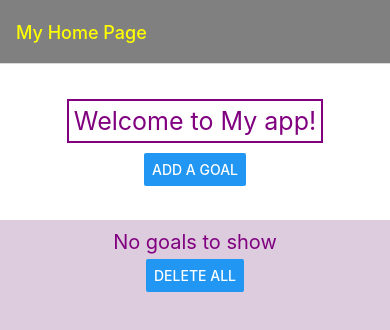
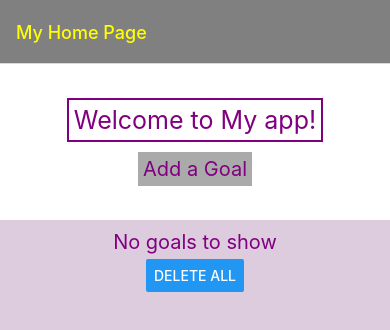
Before and after one commit to ShinLiX/fall2024_5520, a React Native app in the folder my_project/: screen /Home in a window 390 px wide. Shown: the top 330 px of the page. Built offline with nearby package versions, Linux system fonts and the light colour scheme.

Commit message:
Added icon for warning and delete button

```diff
--- a/my_project/App.js
+++ b/my_project/App.js
@@ -4,6 +4,9 @@ import Home from "./Components/Home";
 import GoalDetails from "./Components/GoalDetails";
 import React from "react";
 import { Button } from "react-native";
+import PressableButton from "./Components/PressableButton";
+import AntDesign from '@expo/vector-icons/AntDesign';
+import { StyleSheet } from "react-native";
 
 const Stack = createNativeStackNavigator();
 console.log( {Stack} );
@@ -22,7 +25,12 @@ export default function App() {
           return {
             title: route.params? route.params.goal.text: "More Details",
             headerRight: () => (
-              <Button title="Warning" onPress={()=> console.log("Warning pressed")} />
+
+              // <Button title="Warning" onPress={()=> console.log("Warning pressed")} />
+              <PressableButton pressedFunction={()=>  console.log("Warning pressed")} componentStyle={styles.signStyles}>
+                <AntDesign name="warning" size={24} color="black" />
+              </PressableButton>
+
             )
           }}
         }/>
@@ -30,3 +38,11 @@ export default function App() {
     </NavigationContainer>
   );
 }
+
+const styles = StyleSheet.create({
+  signStyles:{
+    backgroundColor: "#fff",
+    color: "red",
+    borderRadius: 5,
+  },
+});
--- a/my_project/Components/GoalItem.js
+++ b/my_project/Components/GoalItem.js
@@ -1,6 +1,7 @@
 import React, {useState} from 'react'
 import { View, Text, StyleSheet, FlatList, Button, Pressable } from 'react-native'
 import PressableButton from './PressableButton';
+import MaterialCommunityIcons from '@expo/vector-icons/MaterialCommunityIcons';
 
 export default function GoalItem ({goalItem, handleDelete, detailHandler}) {
 
@@ -21,7 +22,7 @@ export default function GoalItem ({goalItem, handleDelete, detailHandler}) {
       <PressableButton
         pressedFunction={()=> {handleDelete(goalItem.id)}} componentStyle={styles.deleteBackground} pressedStyle={styles.pressedView}>
 
-        <Text style={styles.deleteButton}>X</Text>
+        <Text style={styles.deleteButton}><MaterialCommunityIcons name="delete-outline" size={24} color="black" /></Text>
       </PressableButton>
       {/* <Button title="X" onPress={()=>{handleDelete(goalItem.id)}} color="grey"/> */}
       {/* <Button title="i" onPress={()=>{detailHandler(goalItem)}} color="grey"/> */}
@@ -52,12 +53,13 @@ const styles = StyleSheet.create({
     flexDirection: "row",
     alignItems: "center",
     borderRadius: 5,
+    opacity: 0.7,
   },
   deleteButton: {
     color: "white",
   },
   deleteBackground: {
-    backgroundColor: "red",
+    backgroundColor: "#aaa",
   },
 
 });
--- a/my_project/Components/Home.js
+++ b/my_project/Components/Home.js
@@ -4,6 +4,7 @@ import Header from "./Header";
 import { useState } from "react";
 import Input from "./Input";
 import GoalItem from "./GoalItem";
+import PressableButton from "./PressableButton";
 
 
 export default function Home({ navigation, route }) {
@@ -50,12 +51,15 @@ export default function Home({ navigation, route }) {
       <StatusBar style="auto" />
       <View style={styles.topView}>
         <Header name={appName} />
-        <Button
+        {/* <Button
           title="Add a Goal"
           onPress={() => {
             setIsModalVisible(true);
           }}
-        />
+        /> */}
+      <PressableButton pressedFunction={() => {setIsModalVisible(true)}}>
+        <Text style={styles.text}>Add a Goal</Text>
+      </PressableButton>
       </View>
       <Input
         textInputFocus={true}
--- a/my_project/Components/PressableButton.js
+++ b/my_project/Components/PressableButton.js
@@ -3,8 +3,21 @@ import { View, Pressable, StyleSheet, Text } from 'react-native'
 
 export default function PressableButton({ children, pressedFunction, componentStyle, pressedStyle }) {
     return (
-        <Pressable onPress={pressedFunction} style= {({pressed}) => {return [pressed? pressedStyle : componentStyle];}}>
+        <Pressable onPress={pressedFunction}
+        style= {({pressed}) => {
+            return [styles.defaultStyle, componentStyle, pressed && pressedStyle, pressed && styles.defaultPressedStyle];}}>
             <View>{children}</View>
         </Pressable>
     )
+
 }
+
+const styles = StyleSheet.create({
+    defaultStyle: {
+        backgroundColor: "#aaa",
+    },
+    defaultPressedStyle: {
+        backgroundColor: "#aaa",
+        opacity: 0.5,
+    },
+});
```
